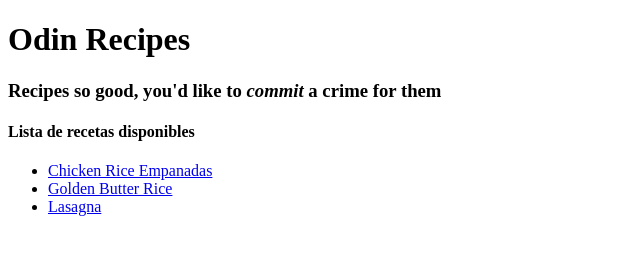
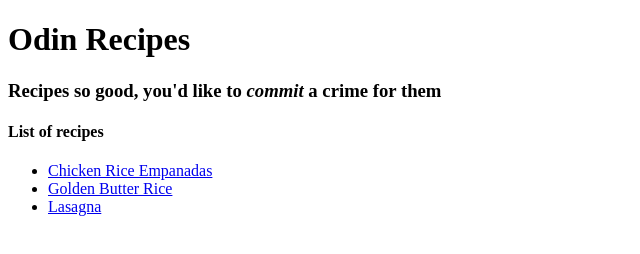
Before and after one commit to MegaOptimal/odin-recipes, a plain HTML site: page index.html in a window 1280 px wide. Shown: the full height of the page, 0-640 px from the left. Drawn offline with Linux system fonts and the light colour scheme.

Commit message:
Fix Spanish typo in index.html

```diff
--- a/index.html
+++ b/index.html
@@ -8,7 +8,7 @@
 <body>
     <h1>Odin Recipes</h1>
     <h3>Recipes so good, you'd like to <i>commit</i> a crime for them</h3>
-    <h4>Lista de recetas disponibles</h4>
+    <h4>List of recipes</h4>
     <ul>
         <li>
             <a href="./recipes/empanadas.html">Chicken Rice Empanadas</a>
```
